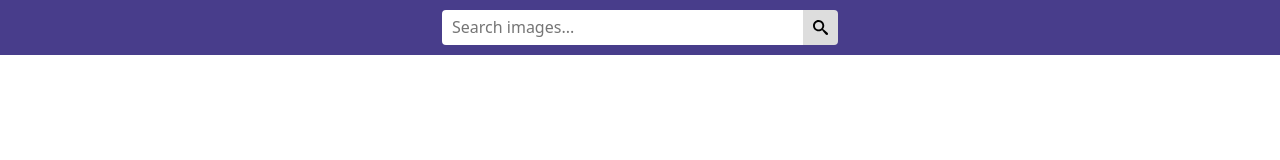
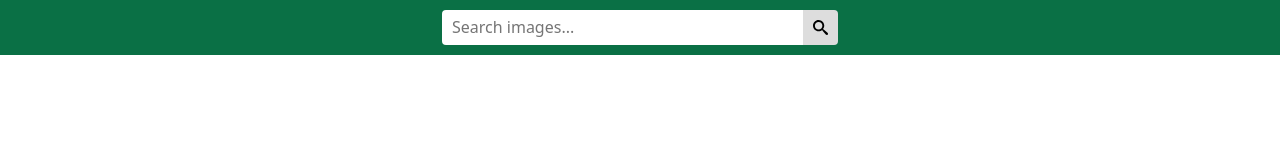
Before and after one commit to dawidmarek95x/goit-js-hw-11, a website built with Parcel: page src/02-infinite-scrolling.html in a window 1280 px wide. Built offline with nearby package versions, Linux system fonts and the light colour scheme.

Commit message:
update/styles-infinite-scrolling

```diff
--- a/src/sass/layout/_02-search-form.scss
+++ b/src/sass/layout/_02-search-form.scss
@@ -6,7 +6,7 @@
   justify-content: center;
   width: 100vw;
   padding: 8px 0;
-  background-color: darkslateblue;
+  background-color: #0a7045;
 
   &--wrapper {
     display: flex;
```
